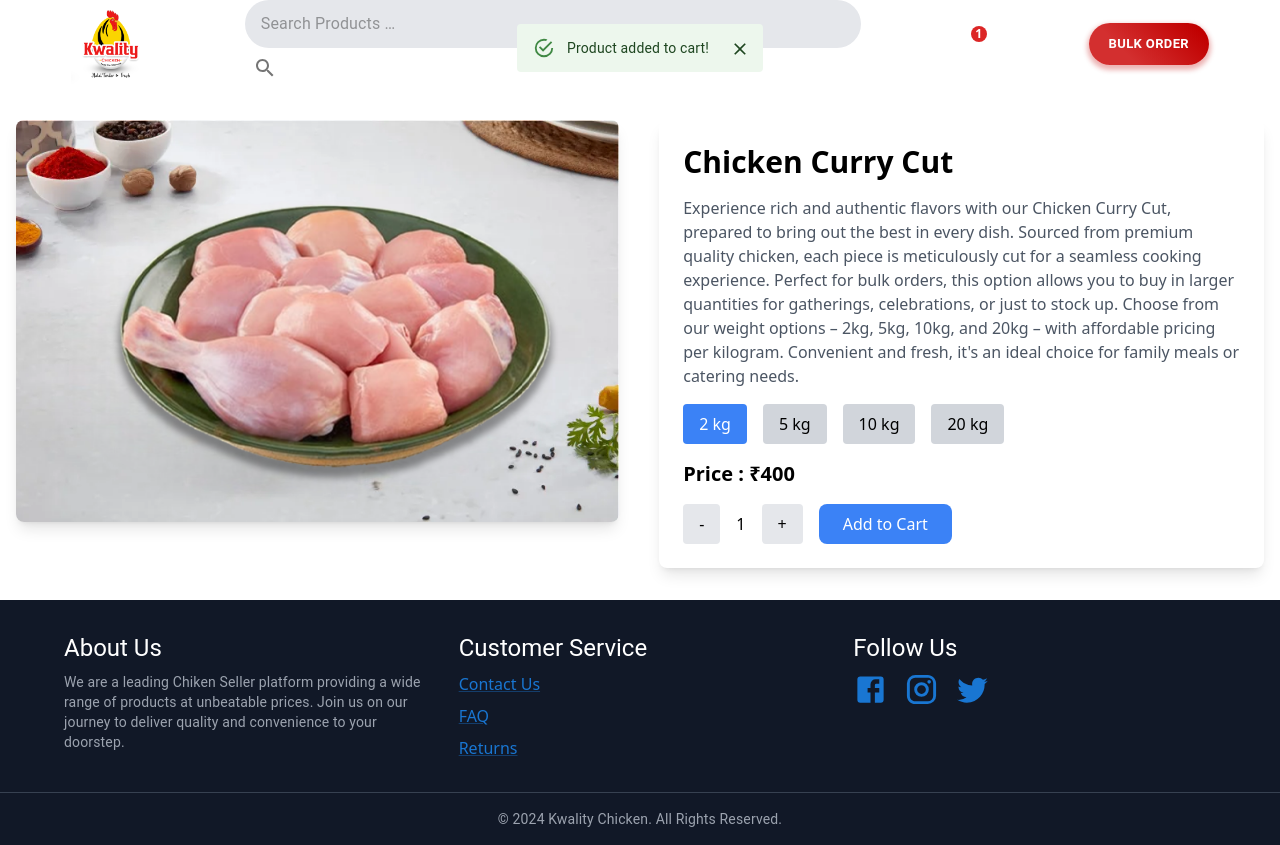
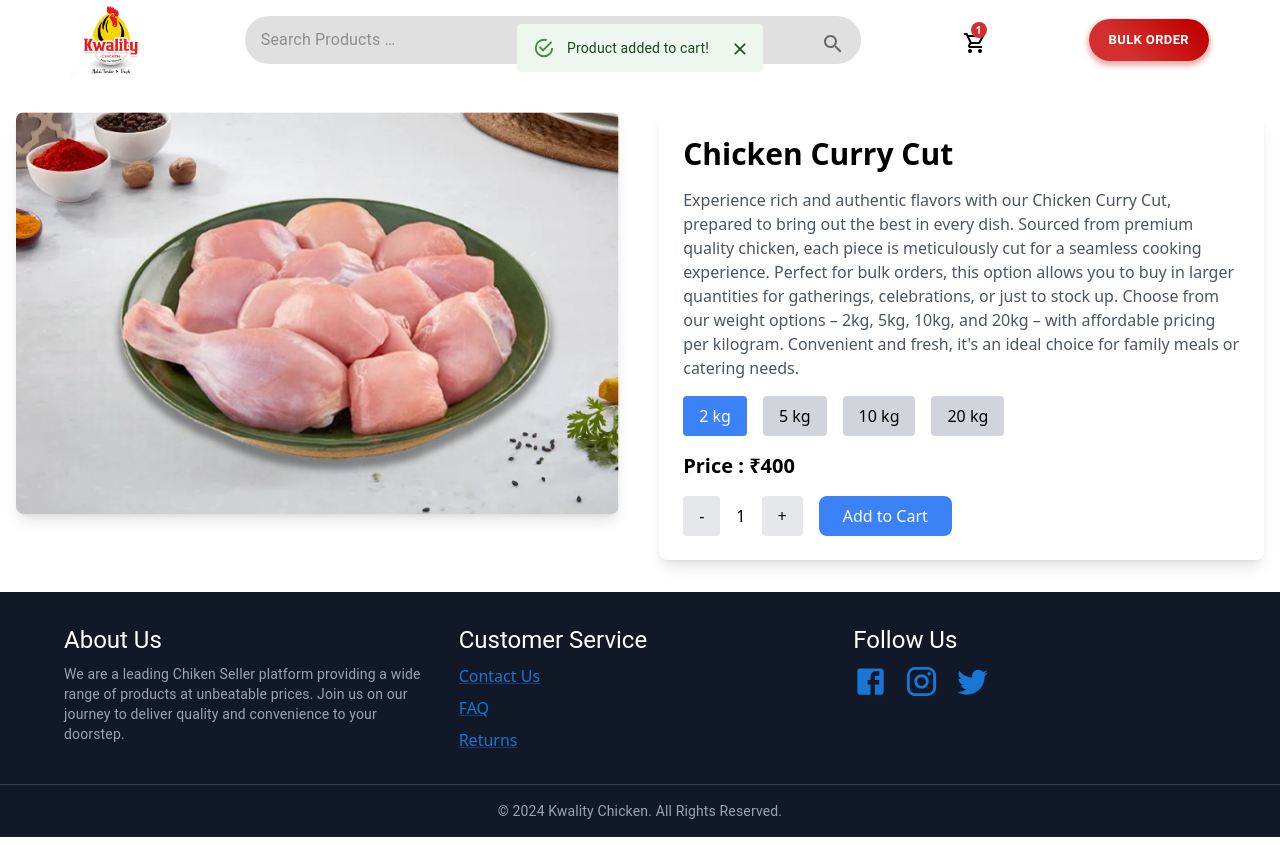
Before and after one commit to Naik-Aftab/Kwality-Ecom, a Next.js app in the folder client/: page /bulkOrder in a window 1280 px wide. Both pictures are taken after a click on the button "Add to Cart". Built offline with nearby package versions, Linux system fonts and the light colour scheme.

Commit message:
header update

```diff
--- a/client/src/components/header.js
+++ b/client/src/components/header.js
@@ -9,6 +9,7 @@ import {
   IconButton,
   CircularProgress,
   Button,
+  Box,
 } from "@mui/material";
 import SearchIcon from "@mui/icons-material/Search";
 import axios from "axios";
@@ -35,7 +36,6 @@ const Header = () => {
         `${process.env.NEXT_PUBLIC_API_BASE_URL}/products?search=${searchTerm}`
       );
       setSearchResults(data);
-      // console.log("Search results:", data);
     } catch (error) {
       console.error("Search error:", error);
     } finally {
@@ -53,23 +53,28 @@ const Header = () => {
 
   return (
     <header>
-      <AppBar position="static" elevation={0} sx={{background:"#fff"}}>
-        <Toolbar className="flex justify-around items-center">
+      <AppBar position="static" elevation={0} sx={{ background: "#fff" }}>
+        <Toolbar sx={{ display: "flex", justifyContent: "space-around", alignItems: "center" }}>
           <Link href="/">
-            <img src="/logo.png" alt="Logo" className="h-20" />
+            <Box component="img" src="/logo.png" alt="Logo" sx={{ height: 80 }} />
           </Link>
 
           {/* Search Bar */}
-          <div className="relative w-1/2">
+          <Box sx={{ position: "relative", width: "50%" }}>
             <InputBase
               placeholder="Search Products …"
               value={searchTerm}
               onChange={(e) => setSearchTerm(e.target.value)}
-              className="bg-gray-200 rounded-full py-2 px-4 w-full"
+              sx={{
+                backgroundColor: "#e0e0e0",
+                borderRadius: 50,
+                padding: "8px 16px",
+                width: "100%",
+              }}
               inputProps={{ "aria-label": "search" }}
             />
             <IconButton
-              className="absolute right-0 top-0 mt-1 mr-1"
+              sx={{ position: "absolute", right: 0, top: 0, margin: 1 }}
               onClick={handleSearch}
             >
               {loading ? <CircularProgress size={24} /> : <SearchIcon />}
@@ -77,54 +82,88 @@ const Header = () => {
 
             {/* Search Results Dropdown */}
             {searchResults.length > 0 && searchTerm && (
-              <div className="absolute top-full mt-1 w-full bg-white rounded-md shadow-lg z-10 max-h-60 overflow-y-auto">
+              <Box
+                sx={{
+                  position: "absolute",
+                  top: "100%",
+                  marginTop: 1,
+                  width: "100%",
+                  backgroundColor: "white",
+                  borderRadius: 2,
+                  boxShadow: 3,
+                  zIndex: 10,
+                  maxHeight: 240,
+                  overflowY: "auto",
+                }}
+              >
                 {searchResults.map((product) => (
                   <Link
                     href={`/products/${product._id}`}
                     key={product._id}
                     legacyBehavior
                   >
-                    <a className="flex p-2 hover:bg-gray-100 text-gray-800">
-                      <img
+                    <a style={{ display: "flex", padding: "8px", color: "#4a4a4a", textDecoration: "none", alignItems: "center" }}>
+                      <Box
+                        component="img"
                         src={`${process.env.NEXT_PUBLIC_API_BASE_URL}${product.images[0]}`}
                         alt={product.name}
-                        className="w-7 h-7 object-cover rounded-md mr-2"
+                        sx={{
+                          width: 28,
+                          height: 28,
+                          objectFit: "cover",
+                          borderRadius: 1,
+                          marginRight: 1,
+                        }}
                       />
                       {product.name}
                     </a>
                   </Link>
                 ))}
-              </div>
+              </Box>
             )}
-          </div>
+          </Box>
 
           {/* Cart Icon */}
-          <IconButton color="inherit" className="text-black">
-            <Link href="/cart" className="relative">
+          <IconButton color="inherit" sx={{ color: "black" }}>
+            <Link href="/cart" style={{ position: "relative" }}>
               <ShoppingCartOutlinedIcon />
               {isMounted && totalQuantity > 0 && (
-                <span className="absolute top-0 right-0 inline-block w-4 h-4 text-xs font-semibold text-white bg-red-600 rounded-full text-center">
+                <Box
+                  sx={{
+                    position: "absolute",
+                    top: 0,
+                    right: 0,
+                    width: 16,
+                    height: 16,
+                    fontSize: 10,
+                    fontWeight: "bold",
+                    backgroundColor: "#d32f2f",
+                    color: "white",
+                    borderRadius: "50%",
+                    display: "flex",
+                    alignItems: "center",
+                    justifyContent: "center",
+                  }}
+                >
                   {totalQuantity}
-                </span>
+                </Box>
               )}
             </Link>
           </IconButton>
 
-          <Link href={`/bulkOrder`} passHref>
+          <Link href="/bulkOrder" passHref>
             <Button
               size="small"
               sx={{
                 color: "white",
-                    background:
-                      "linear-gradient(45deg, #D32F2F 30%, #C00000 90%)",
+                background: "linear-gradient(45deg, #D32F2F 30%, #C00000 90%)",
                 borderRadius: 25,
                 boxShadow: "0 3px 5px 2px rgba(192, 0, 0, .3)",
                 padding: "10px 20px",
                 fontWeight: "bold",
                 transition: "0.3s ease",
                 "&:hover": {
-                      background:
-                        "linear-gradient(45deg, #B71C1C 30%, #8B0000 90%)",
+                  background: "linear-gradient(45deg, #B71C1C 30%, #8B0000 90%)",
                   transform: "scale(1.05)",
                   boxShadow: "0 5px 15px 2px rgba(128, 0, 0, .4)",
                 },
```
Lines whose indentation alone changed are shown as unchanged.
